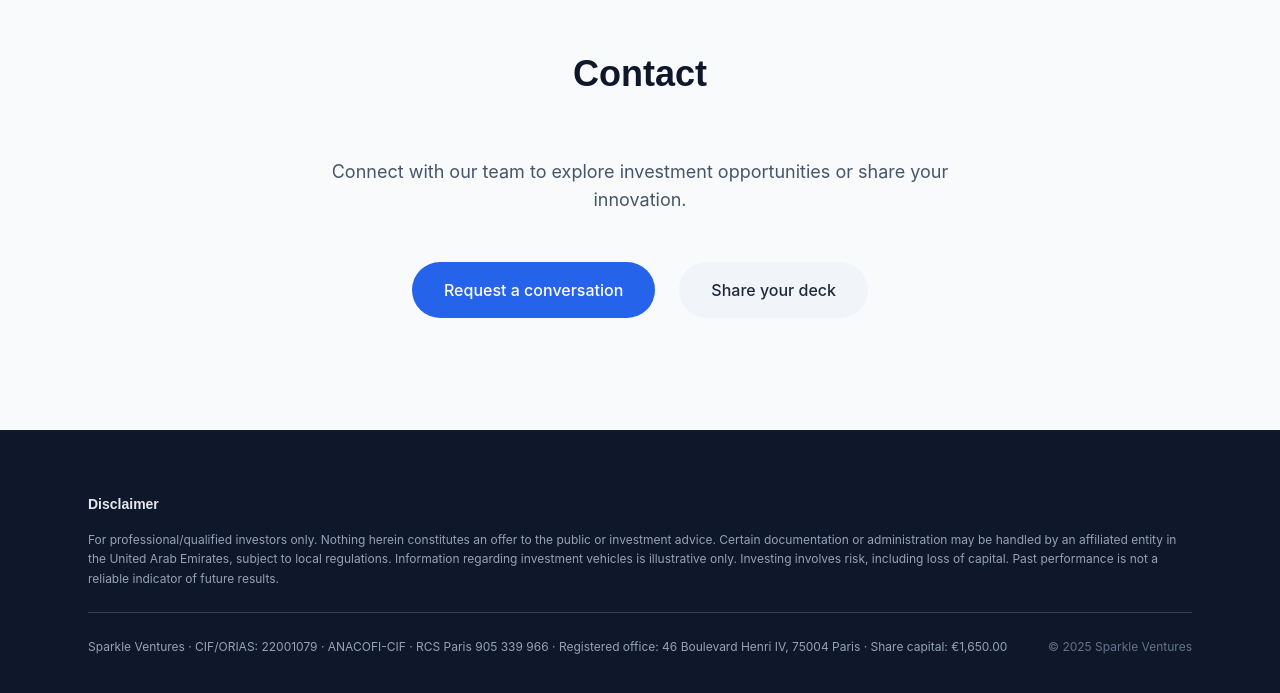
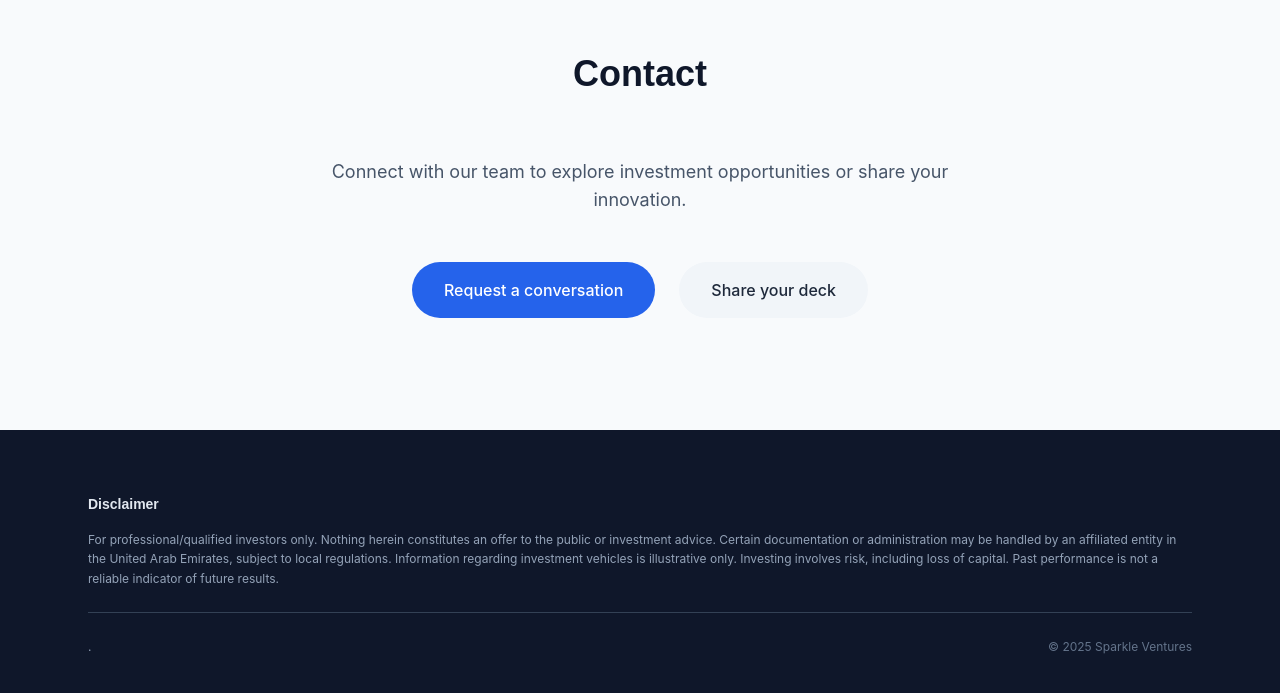
Before and after one commit to thsvc/sparkle-static, a React (Vite) app: page / in a window 1280 px wide. Shown: the part 5566-6259 px from the top of the page. Built offline with nearby package versions, Linux system fonts and the light colour scheme.

Commit message:
Update App.jsx

```diff
--- a/src/App.jsx
+++ b/src/App.jsx
@@ -1277,7 +1277,7 @@ const Footer = () => {
         </p>
         <div className="border-t border-slate-700 pt-6 flex flex-col md:flex-row justify-between items-center gap-4">
           <p>
-            Sparkle Ventures · CIF/ORIAS: 22001079 · ANACOFI-CIF · RCS Paris 905 339 966 · Registered office: 46 Boulevard Henri IV, 75004 Paris · Share capital: €1,650.00
+             .
           </p>
           <p className="text-slate-500">© {new Date().getFullYear()} Sparkle Ventures</p>
         </div>
```
